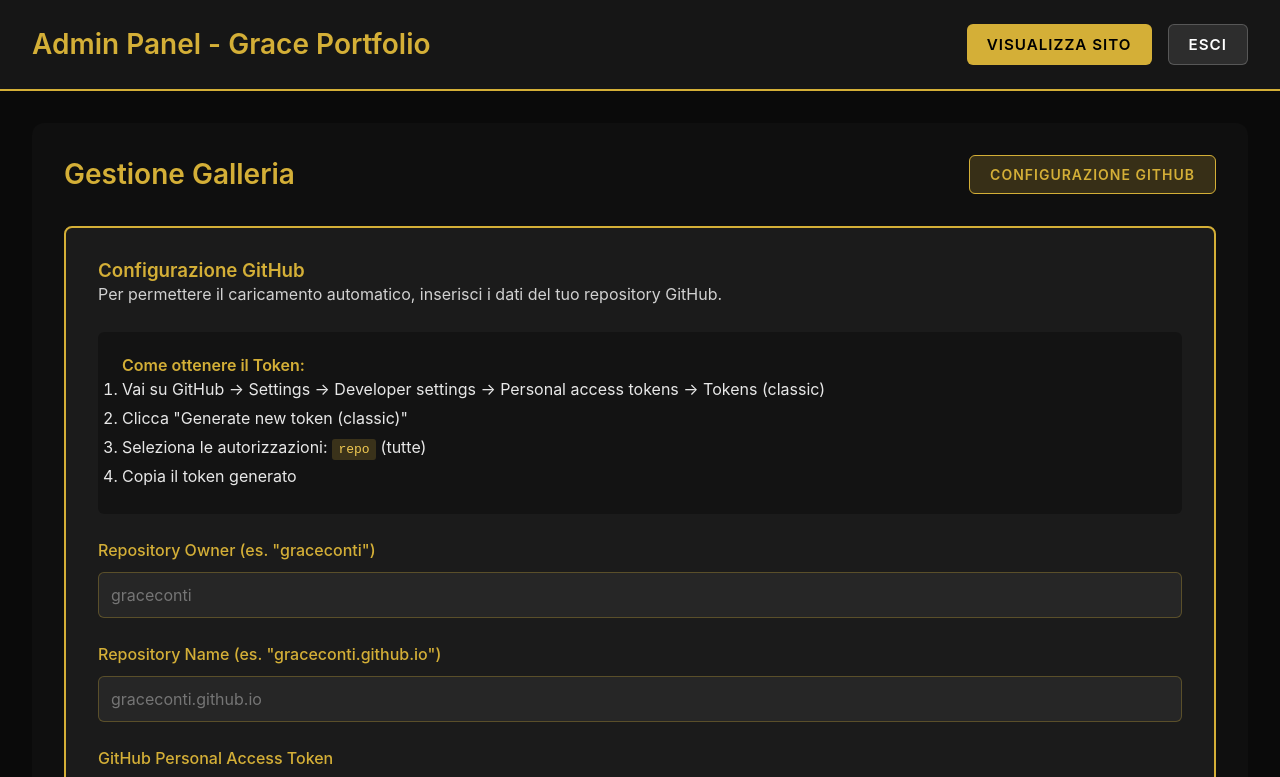
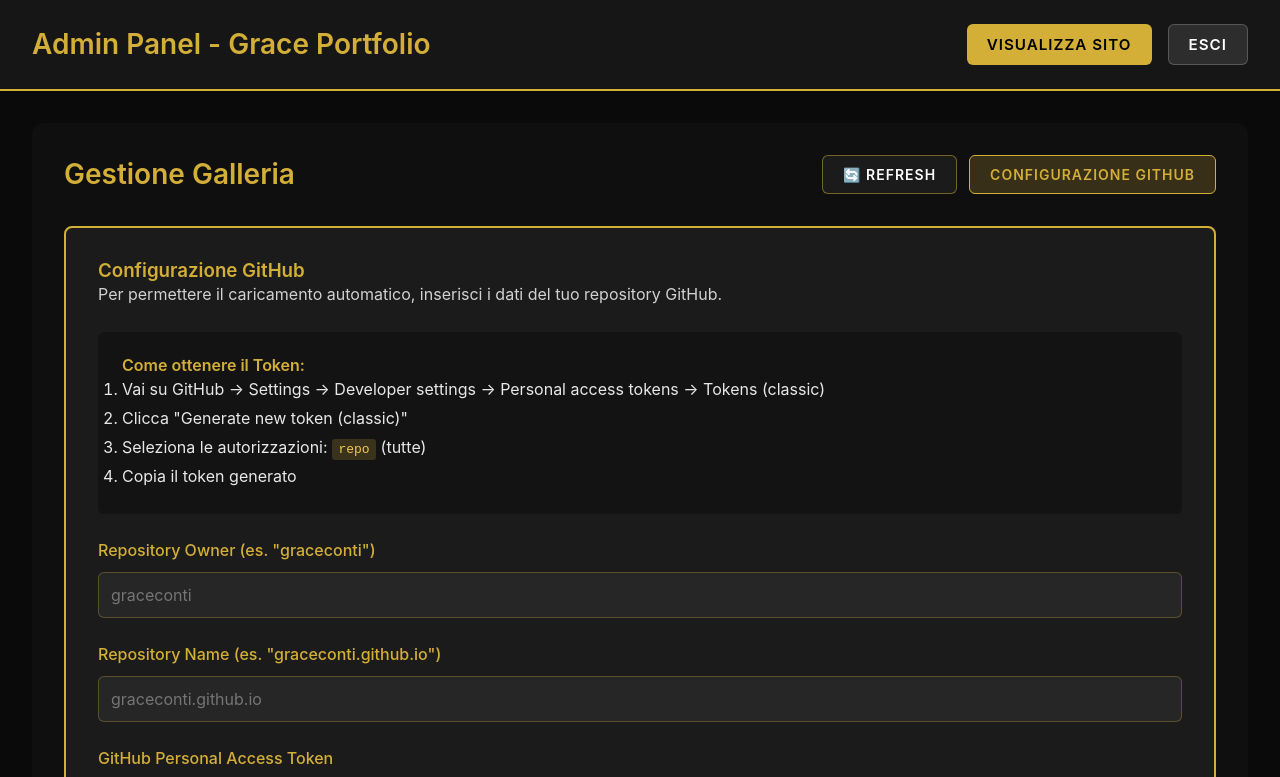
Before and after one commit to graceconti/graceconti.github.io, a React (Vite) app: page /admin in a window 1280 px wide. Shown: the top 777 px of the page. Built offline with nearby package versions, Linux system fonts and the light colour scheme; sample sign-in values are in the browser's storage.

Commit message:
Add auto-refresh and manual refresh button to sync gallery data from server

```diff
--- a/src/admin/GalleryManager.css
+++ b/src/admin/GalleryManager.css
@@ -17,6 +17,28 @@
   color: #d4af37;
   font-size: 1.75rem;
   margin: 0;
+}
+
+.header-actions {
+  display: flex;
+  gap: 0.75rem;
+  align-items: center;
+}
+
+.refresh-btn {
+  padding: 0.625rem 1.25rem;
+  background: rgba(255, 255, 255, 0.05);
+  color: #fff;
+  border: 1px solid rgba(212, 175, 55, 0.5);
+  border-radius: 6px;
+  cursor: pointer;
+  transition: all 0.3s ease;
+  font-weight: 600;
+}
+
+.refresh-btn:hover {
+  background: rgba(212, 175, 55, 0.2);
+  border-color: #d4af37;
 }
 
 .config-btn {
--- a/src/admin/GalleryManager.jsx
+++ b/src/admin/GalleryManager.jsx
@@ -29,9 +29,28 @@ const GalleryManager = () => {
     relativeIndex: 0
   });
 
+  const loadGalleryData = async () => {
+    try {
+      // Prova a caricare dal server (dopo deploy)
+      const response = await fetch('/src/data/galleryData.json?t=' + Date.now());
+      if (response.ok) {
+        const data = await response.json();
+        setItems(data);
+        originalItemsRef.current = data;
+      } else {
+        // Fallback ai dati importati
+        setItems(galleryDataJson);
+        originalItemsRef.current = galleryDataJson;
+      }
+    } catch (error) {
+      // Fallback ai dati importati
+      setItems(galleryDataJson);
+      originalItemsRef.current = galleryDataJson;
+    }
+  };
+
   useEffect(() => {
-    setItems(galleryDataJson);
-    originalItemsRef.current = galleryDataJson;
+    loadGalleryData();
 
     const savedToken = localStorage.getItem('githubToken');
     const savedOwner = localStorage.getItem('githubRepoOwner');
@@ -131,6 +150,8 @@ const GalleryManager = () => {
       setHasUnsavedChanges(false);
       resetForm();
       alert('Galleria aggiornata!\nIl sito verrà aggiornato tra pochi minuti.');
+      // Ricarica i dati dopo qualche secondo per sincronizzarsi con il server
+      setTimeout(() => loadGalleryData(), 3000);
     } catch (error) {
       console.error('Error saving:', error);
       alert('Errore nel salvataggio: ' + error.message);
@@ -169,6 +190,8 @@ const GalleryManager = () => {
       originalItemsRef.current = updatedItems;
       setHasUnsavedChanges(false);
       alert('Elemento eliminato!');
+      // Ricarica i dati dopo qualche secondo per sincronizzarsi con il server
+      setTimeout(() => loadGalleryData(), 3000);
     } catch (error) {
       console.error('Error deleting:', error);
       alert('Errore nell\'eliminazione: ' + error.message);
@@ -251,6 +274,8 @@ const GalleryManager = () => {
       originalItemsRef.current = items;
       setHasUnsavedChanges(false);
       alert('Ordine salvato con successo!');
+      // Ricarica i dati dopo qualche secondo per sincronizzarsi con il server
+      setTimeout(() => loadGalleryData(), 3000);
     } catch (error) {
       console.error('Error updating order:', error);
       alert('Errore nel salvataggio: ' + error.message);
@@ -268,9 +293,14 @@ const GalleryManager = () => {
     <div className="gallery-manager">
       <div className="manager-header">
         <h2>Gestione Galleria</h2>
-        <button onClick={() => setShowTokenSetup(true)} className="config-btn">
-          Configurazione GitHub
-        </button>
+        <div className="header-actions">
+          <button onClick={loadGalleryData} className="refresh-btn" title="Ricarica dati dal server">
+            🔄 Refresh
+          </button>
+          <button onClick={() => setShowTokenSetup(true)} className="config-btn">
+            Configurazione GitHub
+          </button>
+        </div>
       </div>
 
       {showTokenSetup && (
```
